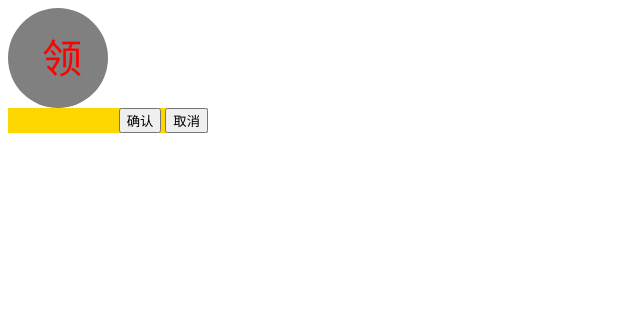
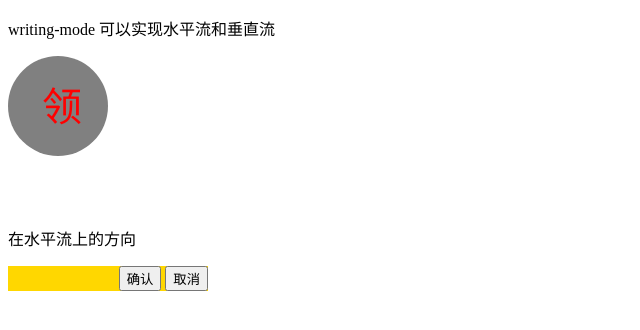
Before and after one commit to gitbu/css-practice, a plain HTML site: page writing-mode.html in a window 1280 px wide. Shown: the whole page, without its empty margins (0-640 px from the left). Drawn offline with Linux system fonts and the light colour scheme.

Commit message:
writing-mod and direction learnind

```diff
--- a/writing-mode.html
+++ b/writing-mode.html
@@ -29,9 +29,18 @@
   </style>
 </head>
 <body>
+  <p>
+    writing-mode 可以实现水平流和垂直流
+  </p>
   <div class="get">
     领
   </div>
+  <br />
+  <br />
+  <br />
+  <p>
+    在水平流上的方向
+  </p>
   <div class="direction">
     <button>取消</button>
     <button>确认</button>
```
